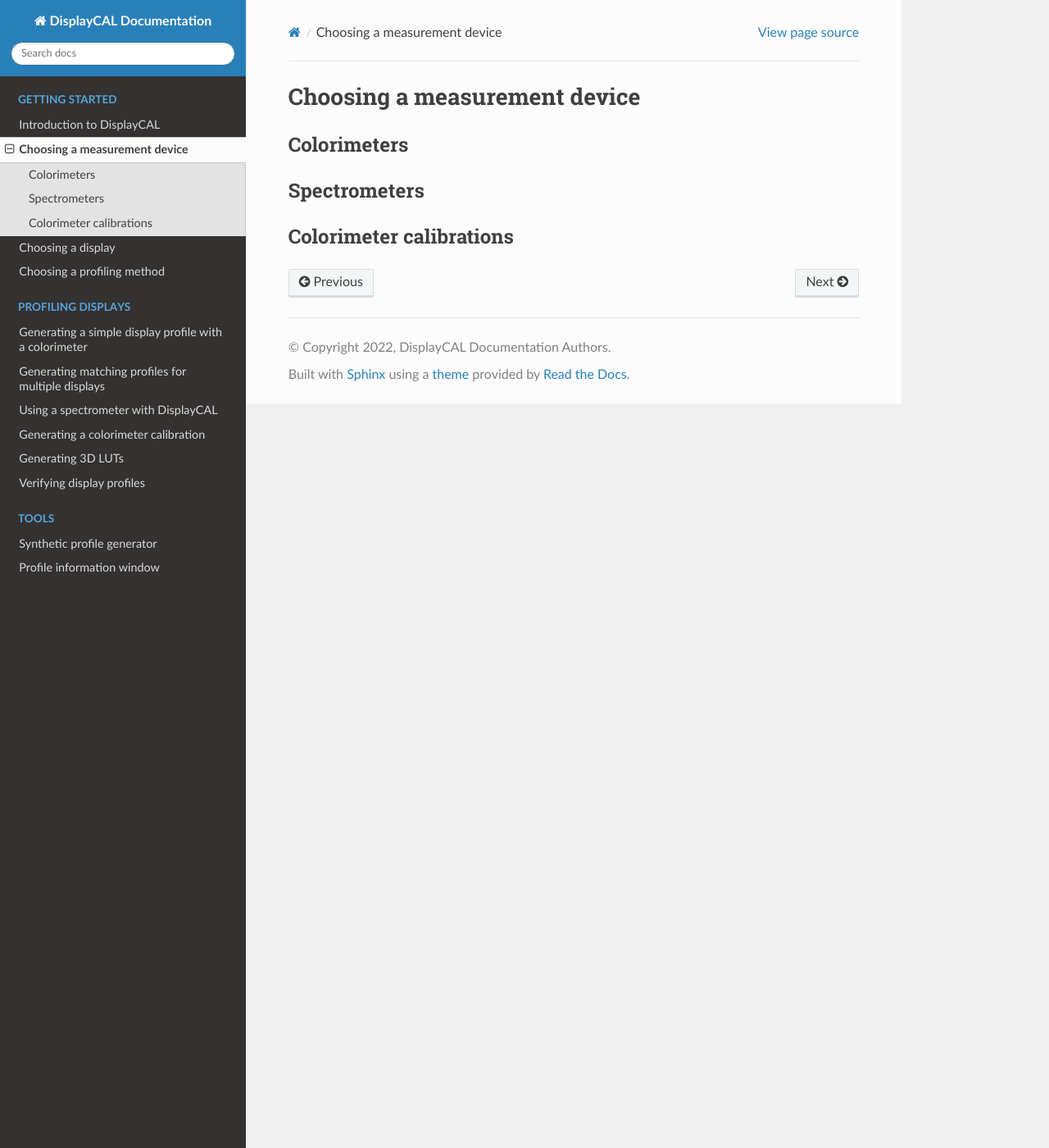
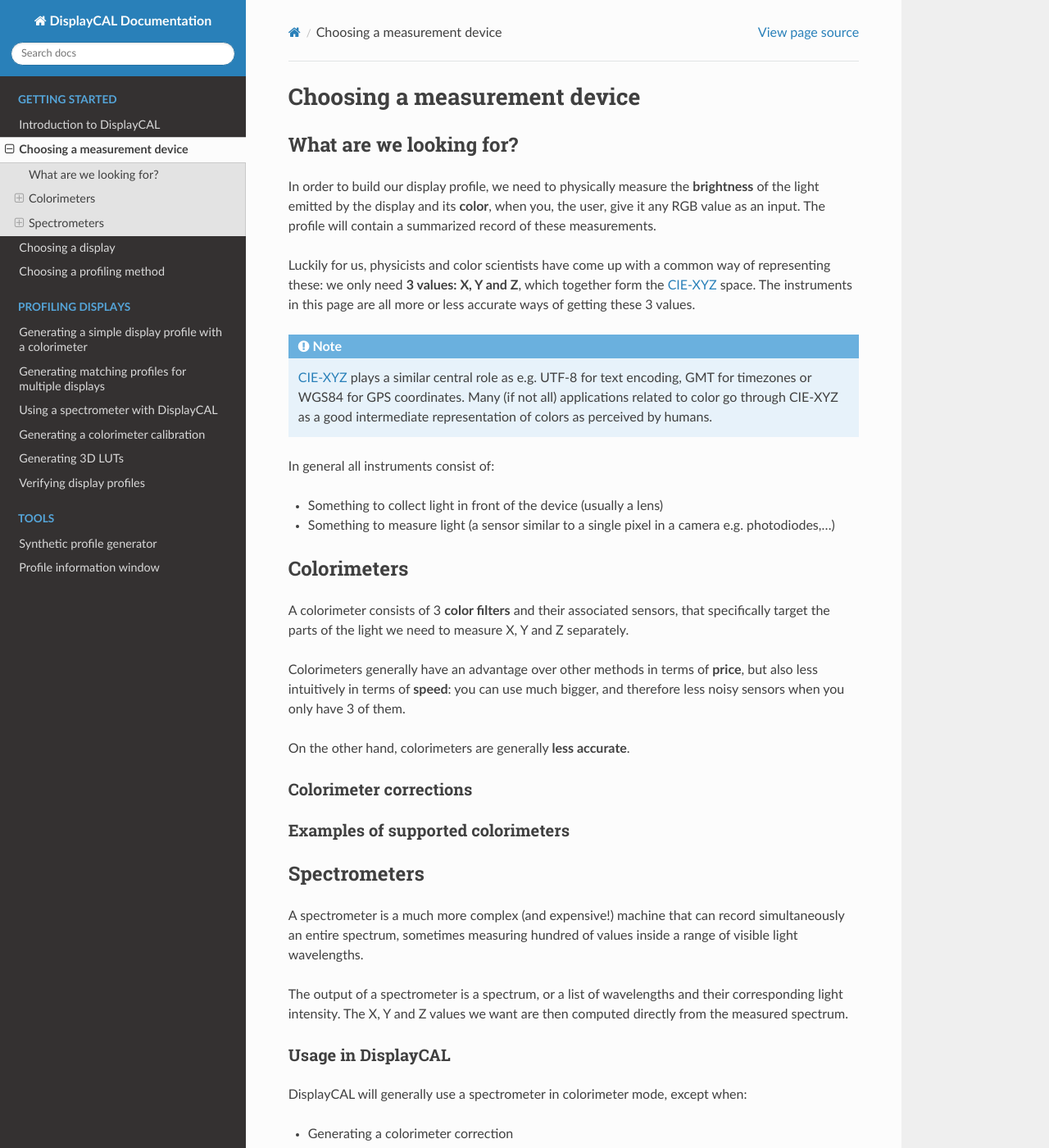
Before and after one commit to fxthomas/displaycal-help, a Sphinx documentation site: the page built from source/measurement_devices.rst, in a window 1280 px wide and 1400 px high. Shown: the whole window at 82% size. Built offline with Sphinx 7.4.7 and the Read the Docs theme 2.0.0, drawn with Linux system fonts in a browser that asks for light colours; some of the changed text lies outside the part shown.

Commit message:
Write part of the colorimeter/spectrometer section

```diff
--- a/source/intro.rst
+++ b/source/intro.rst
@@ -52,12 +52,12 @@
 behaves (the **display** or **target profile**) and how the image is supposed to be displayed (the
 **image** or **source profile**) in order to build a conversion (**link profile**) between the two:
 
+* DisplayCAL and other profiling software are responsible for measuring the actual behavior of a
+  computer display into a display profile.
+
 * Images can optionally be tagged with their source profile, in most cases (though not always)
   representing an ideal display on which they are supposed to be displayed ; images with no tags
   usually assume sRGB_.
-
-* DisplayCAL and other profiling software are responsible for measuring the actual behavior of a
-  computer display into a display profile.
 
 .. figure:: _static/images/displaycal-colormanaged-workflow.svg
    :width: 600
--- a/source/measurement_devices.rst
+++ b/source/measurement_devices.rst
@@ -1,11 +1,63 @@
 Choosing a measurement device
 =============================
+
+What are we looking for?
+------------------------
+
+In order to build our display profile, we need to physically measure the **brightness** of the light
+emitted by the display and its **color**, when you, the user, give it any RGB value as an input. The
+profile will contain a summarized record of these measurements.
+
+Luckily for us, physicists and color scientists have come up with a common way of representing
+these: we only need **3 values: X, Y and Z**, which together form the CIE-XYZ_ space. The
+instruments in this page are all more or less accurate ways of getting these 3 values.
+
+.. note::
+
+   CIE-XYZ_ plays a similar central role as e.g. UTF-8 for text encoding, GMT for timezones or WGS84
+   for GPS coordinates. Many (if not all) applications related to color go through CIE-XYZ as a good
+   intermediate representation of colors as perceived by humans.
+
+In general all instruments consist of:
+
+* Something to collect light in front of the device (usually a lens)
+* Something to measure light (a sensor similar to a single pixel in a camera e.g. photodiodes,...)
 
 Colorimeters
 ------------
 
+A colorimeter consists of 3 **color filters** and their associated sensors, that specifically target
+the parts of the light we need to measure X, Y and Z separately.
+
+Colorimeters generally have an advantage over other methods in terms of **price**, but also less
+intuitively in terms of **speed**: you can use much bigger, and therefore less noisy sensors when
+you only have 3 of them.
+
+On the other hand, colorimeters are generally **less accurate**.
+
+Colorimeter corrections
+~~~~~~~~~~~~~~~~~~~~~~~
+
+Examples of supported colorimeters
+~~~~~~~~~~~~~~~~~~~~~~~~~~~~~~~~~~
+
 Spectrometers
 -------------
 
-Colorimeter calibrations
-------------------------
+A spectrometer is a much more complex (and expensive!) machine that can record simultaneously an
+entire spectrum, sometimes measuring hundred of values inside a range of visible light wavelengths.
+
+The output of a spectrometer is a spectrum, or a list of wavelengths and their corresponding light
+intensity. The X, Y and Z values we want are then computed directly from the measured spectrum.
+
+Usage in DisplayCAL
+~~~~~~~~~~~~~~~~~~~
+
+DisplayCAL will generally use a spectrometer in colorimeter mode, except when:
+
+* Generating a colorimeter correction
+
+Examples of supported spectrometers
+~~~~~~~~~~~~~~~~~~~~~~~~~~~~~~~~~~~
+
+.. _CIE-XYZ: https://en.wikipedia.org/wiki/CIE_1931_color_space
```
